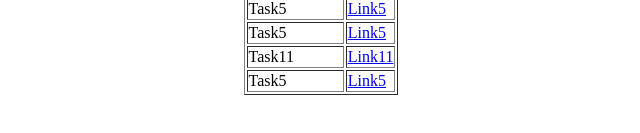
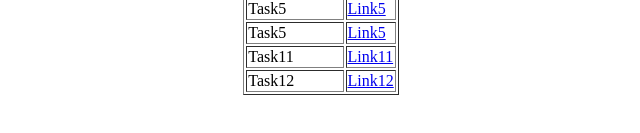
Before and after one commit to SuyashPandey30/MERN_Task, a plain HTML site: page index.html in a window 1280 px wide. Shown: the part 325-458 px from the top of the page, 319-959 px from the left. Drawn offline with Linux system fonts and the light colour scheme.

Commit message:
Update index.html

```diff
--- a/index.html
+++ b/index.html
@@ -62,8 +62,8 @@
                 <td><a href="./TASK-11.html">Link11</a></td>
             </tr>
             <tr>
-                <td>Task5</td>
-                <td><a href="./TASK-5.html">Link5</a></td>
+                <td>Task12</td>
+                <td><a href="./TASK-12.html">Link12</a></td>
             </tr>
         </table>
     </center>
```
